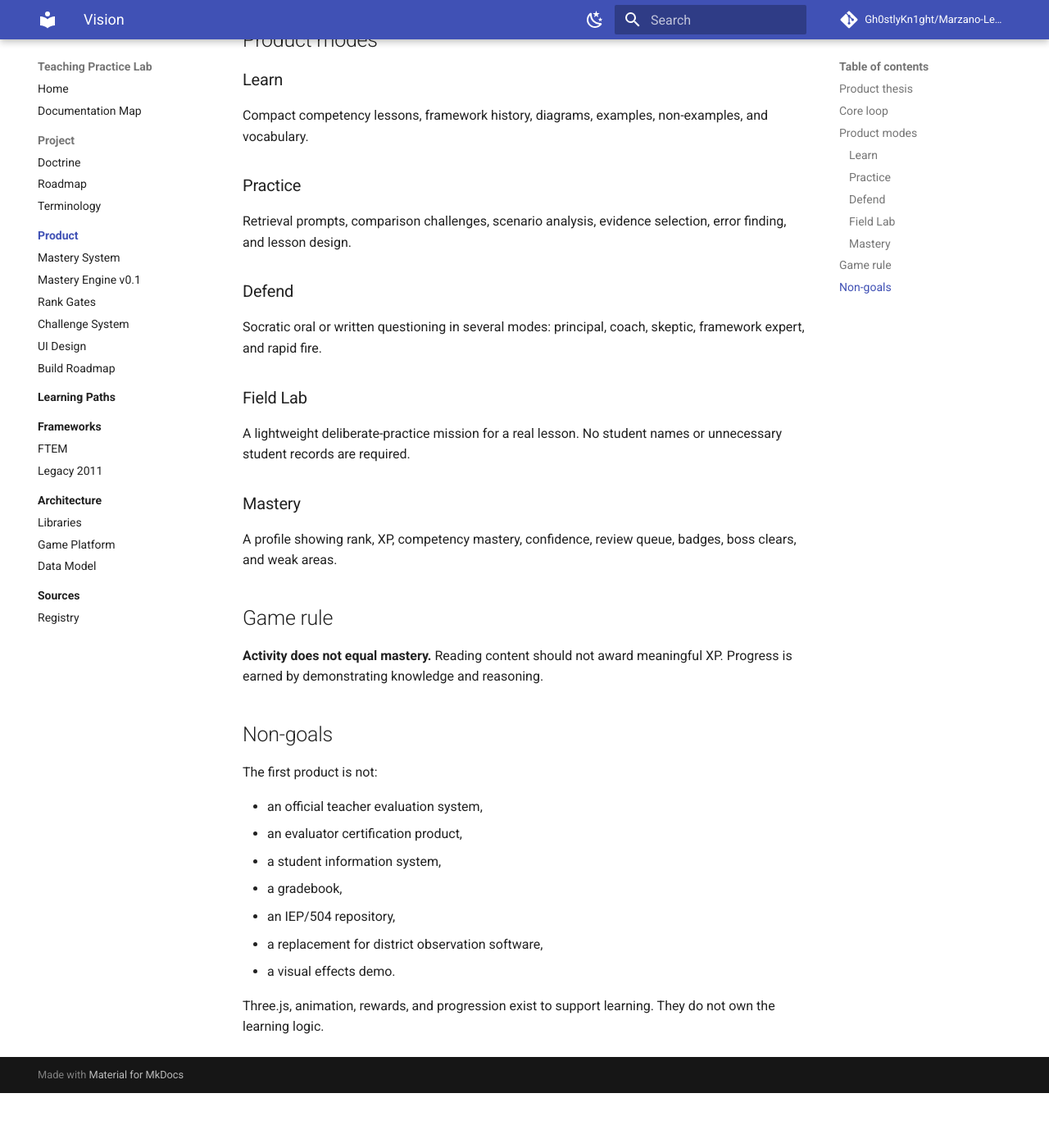
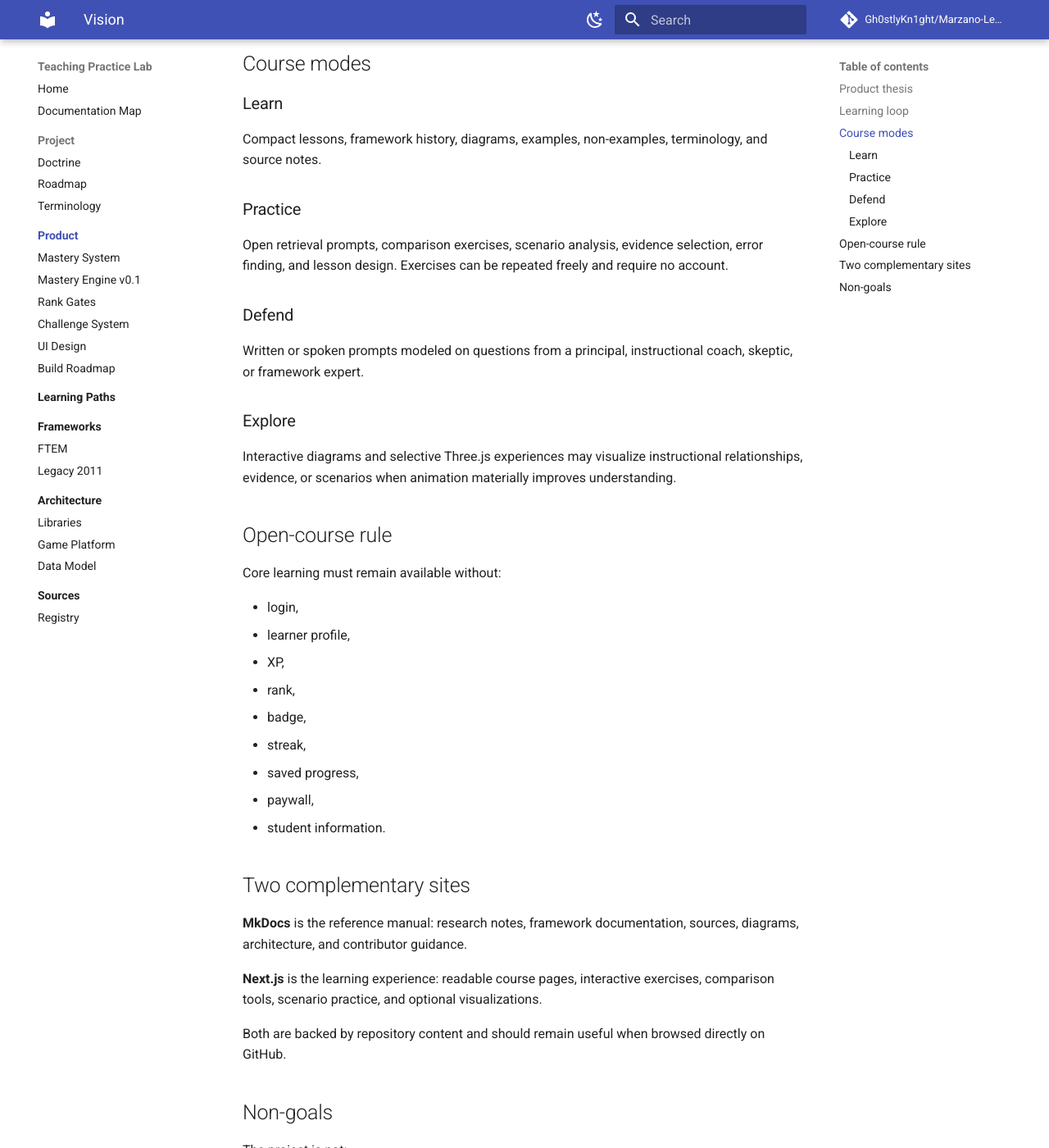
Before and after one commit to Gh0stlyKn1ght/Marzano-Learning-Map, an MkDocs documentation site: the page built from docs/product/index.md, in a window 1280 px wide and 1400 px high, scrolled down 923 px. Shown: the whole window at 82% size. Built offline with MkDocs 1.6.1 and Material for MkDocs 9.7.7, drawn with Linux system fonts in a browser that asks for light colours; comment, search, counter and statistics services are not loaded; before the commit the page ends 2256 px from its top, so only the background shows below that; some of the changed text lies outside the part shown.

Commit message:
docs: redefine product as open course

````diff
--- a/docs/product/index.md
+++ b/docs/product/index.md
@@ -1,12 +1,12 @@
 # Product Vision: Teaching Practice Lab
 
-Teaching Practice Lab is a **game-based instructional mastery platform**. Its first framework is the Marzano Focused Teacher Evaluation Model (FTEM), but the product architecture should allow additional instructional frameworks later.
+Teaching Practice Lab is an **open-source instructional practice course**. Its first framework is the Marzano Focused Teacher Evaluation Model (FTEM), with historical context from the earlier Marzano Learning Map.
 
-The goal is not course completion, report generation, or rubric memorization. The goal is to develop enough fluency that a learner can recognize, distinguish, apply, diagnose, adapt, defend, and transfer instructional practices under questioning.
+The goal is not certification, score tracking, report generation, or gamification. The goal is to help a teacher understand the framework deeply enough to recognize, distinguish, apply, diagnose, adapt, and defend instructional decisions when questioned.
 
 ## Product thesis
 
-A teacher does not demonstrate mastery by naming an element. Mastery means being able to answer:
+A teacher does not demonstrate understanding by naming an element. Useful fluency means being able to answer:
 
 - What instructional problem is being solved?
 - Why is this practice appropriate here?
@@ -17,7 +17,7 @@ A teacher does not demonstrate mastery by naming an element. Mastery means being
 - How is this different from a nearby or commonly confused practice?
 - Can the reasoning be defended without consulting notes?
 
-## Core loop
+## Learning loop
 
 ```mermaid
 graph LR
@@ -28,46 +28,61 @@ graph LR
     E --> F[Adapt]
     F --> G[Defend]
     G --> H[Transfer]
-    H --> I[Teach]
-    I --> A
 ```
 
-## Product modes
+The loop describes how the course is designed. It is not a profile or progress-tracking system.
+
+## Course modes
 
 ### Learn
 
-Compact competency lessons, framework history, diagrams, examples, non-examples, and vocabulary.
+Compact lessons, framework history, diagrams, examples, non-examples, terminology, and source notes.
 
 ### Practice
 
-Retrieval prompts, comparison challenges, scenario analysis, evidence selection, error finding, and lesson design.
+Open retrieval prompts, comparison exercises, scenario analysis, evidence selection, error finding, and lesson design. Exercises can be repeated freely and require no account.
 
 ### Defend
 
-Socratic oral or written questioning in several modes: principal, coach, skeptic, framework expert, and rapid fire.
+Written or spoken prompts modeled on questions from a principal, instructional coach, skeptic, or framework expert.
 
-### Field Lab
+### Explore
 
-A lightweight deliberate-practice mission for a real lesson. No student names or unnecessary student records are required.
+Interactive diagrams and selective Three.js experiences may visualize instructional relationships, evidence, or scenarios when animation materially improves understanding.
 
-### Mastery
+## Open-course rule
 
-A profile showing rank, XP, competency mastery, confidence, review queue, badges, boss clears, and weak areas.
+Core learning must remain available without:
 
-## Game rule
+- login,
+- learner profile,
+- XP,
+- rank,
+- badge,
+- streak,
+- saved progress,
+- paywall,
+- student information.
 
-**Activity does not equal mastery.** Reading content should not award meaningful XP. Progress is earned by demonstrating knowledge and reasoning.
+## Two complementary sites
+
+**MkDocs** is the reference manual: research notes, framework documentation, sources, diagrams, architecture, and contributor guidance.
+
+**Next.js** is the learning experience: readable course pages, interactive exercises, comparison tools, scenario practice, and optional visualizations.
+
+Both are backed by repository content and should remain useful when browsed directly on GitHub.
 
 ## Non-goals
 
-The first product is not:
+The project is not:
 
 - an official teacher evaluation system,
-- an evaluator certification product,
+- evaluator certification,
 - a student information system,
 - a gradebook,
 - an IEP/504 repository,
 - a replacement for district observation software,
-- a visual effects demo.
+- a proprietary clone of Marzano materials,
+- a visual-effects demo.
 
-Three.js, animation, rewards, and progression exist to support learning. They do not own the learning logic.
+The project should teach from documented sources using original explanations, examples, exercises, and diagrams while respecting copyright and attribution boundaries.
````
